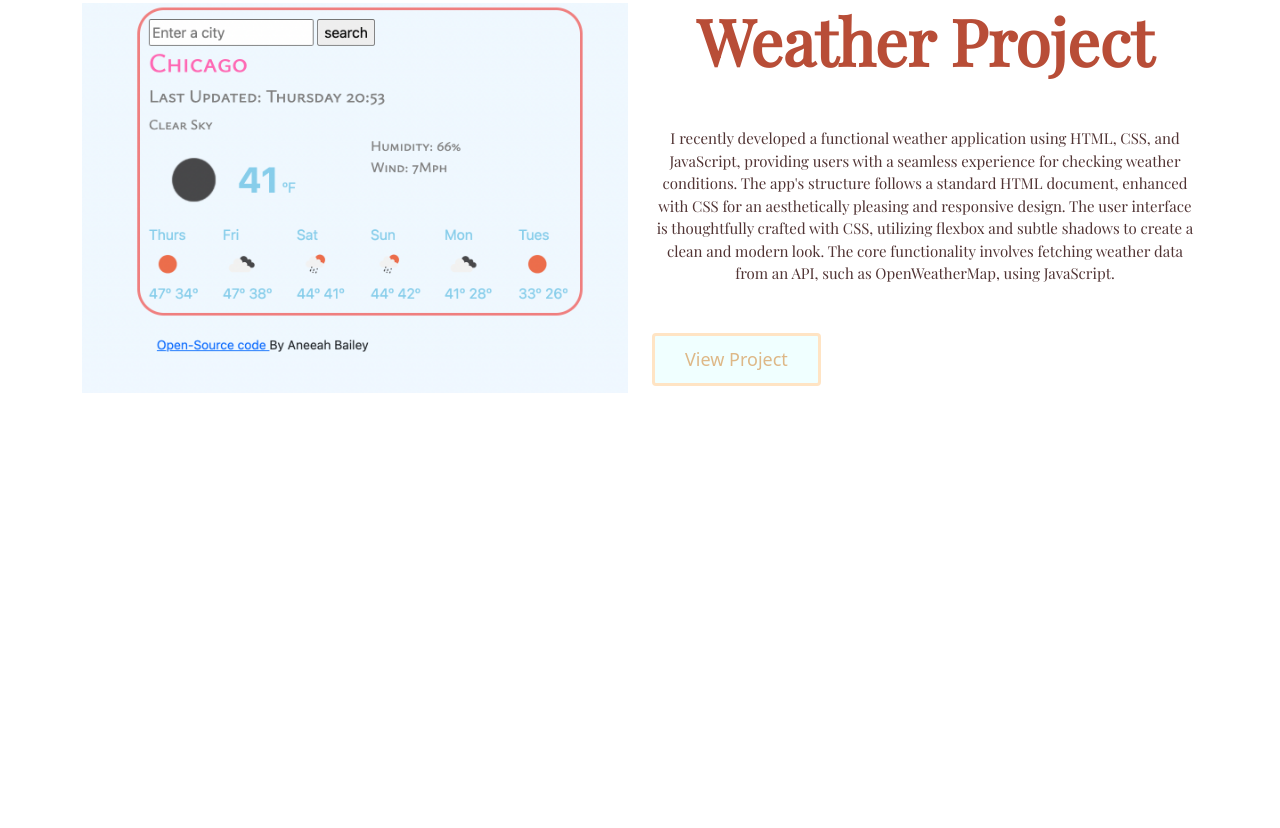
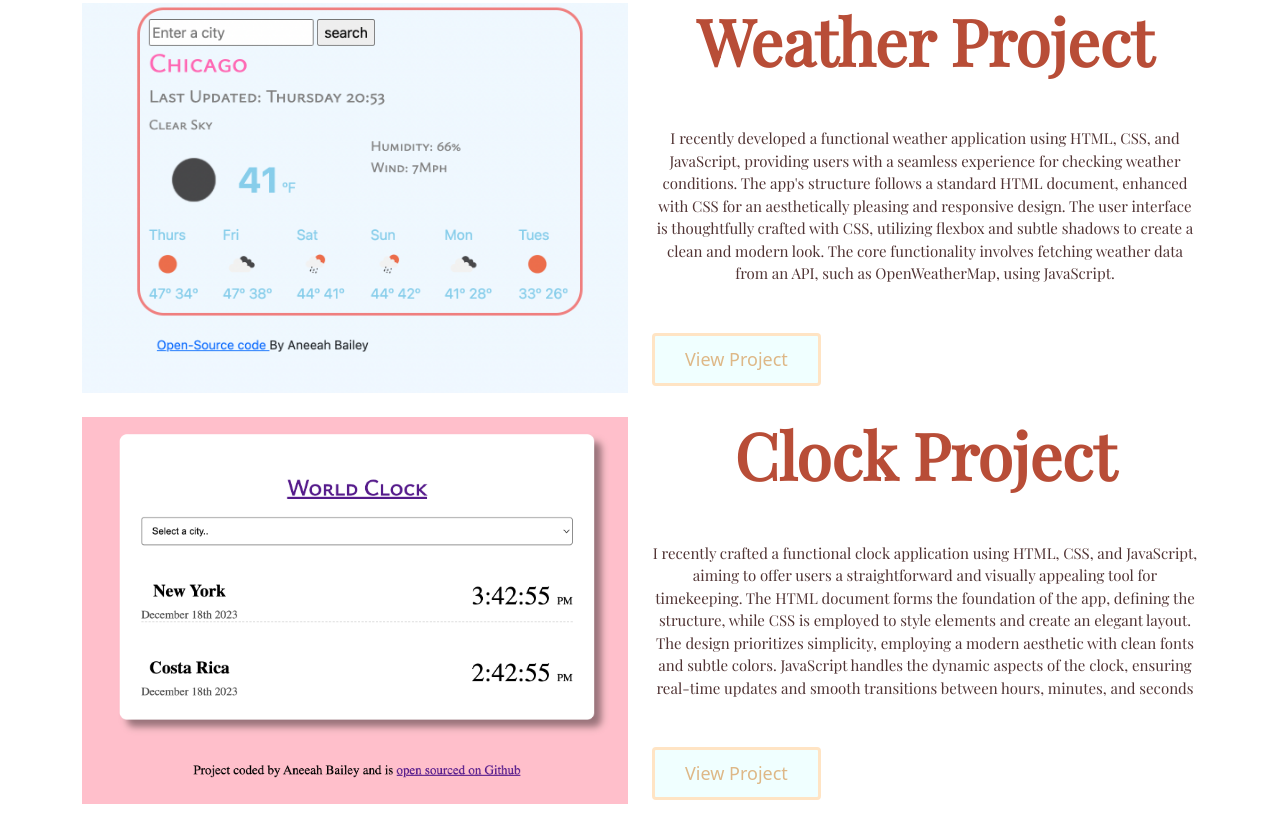
Before and after one commit to AneeahBaby/Official-portfolio, a plain HTML site: page index.html in a window 1280 px wide. Shown: the part 790-1618 px from the top of the page. Before the commit the page ends 1183 px from the top, so only its background shows below. Drawn offline with nearby package versions, Linux system fonts and the light colour scheme; a web font is replaced by a local one.

Commit message:
added second project

```diff
--- a/index.html
+++ b/index.html
@@ -46,7 +46,28 @@
         <a href="https://friendly-bienenstitch-56b85c.netlify.app/" class="btn btn-branding-new">View Project</a>
             </div>
         </div>
-
-
+        <br>
+         <div class="row">
+             <div class="col-6">
+           <img src="images/clock.png"
+           class="img-fluid" alt=""/>
+            </div>
+            <div class="col-6">
+    <h2 class="mb-5">Clock Project</h2>
+    <p class="new mb-5">I recently crafted a functional clock application
+        using HTML, CSS, and JavaScript, aiming to offer users a straightforward
+         and visually appealing tool for timekeeping. The HTML document forms the
+          foundation of the app, defining the structure, while CSS is employed to
+          style elements and create an elegant layout. The design prioritizes simplicity,
+          employing a modern aesthetic with clean fonts and subtle colors. JavaScript handles the dynamic aspects
+           of the clock, ensuring real-time updates and smooth transitions between hours, minutes, and seconds
+        </p>
+        <a href="https://neneworldclock.netlify.app/" class="btn btn-branding-new">View Project</a>
+            </div>
+        </div>
+    </div>
+    </div>
+</div>
+</br>
 </body>
 </html>
```
Also changed, not shown: images/clock.png (added), 1 other file.
